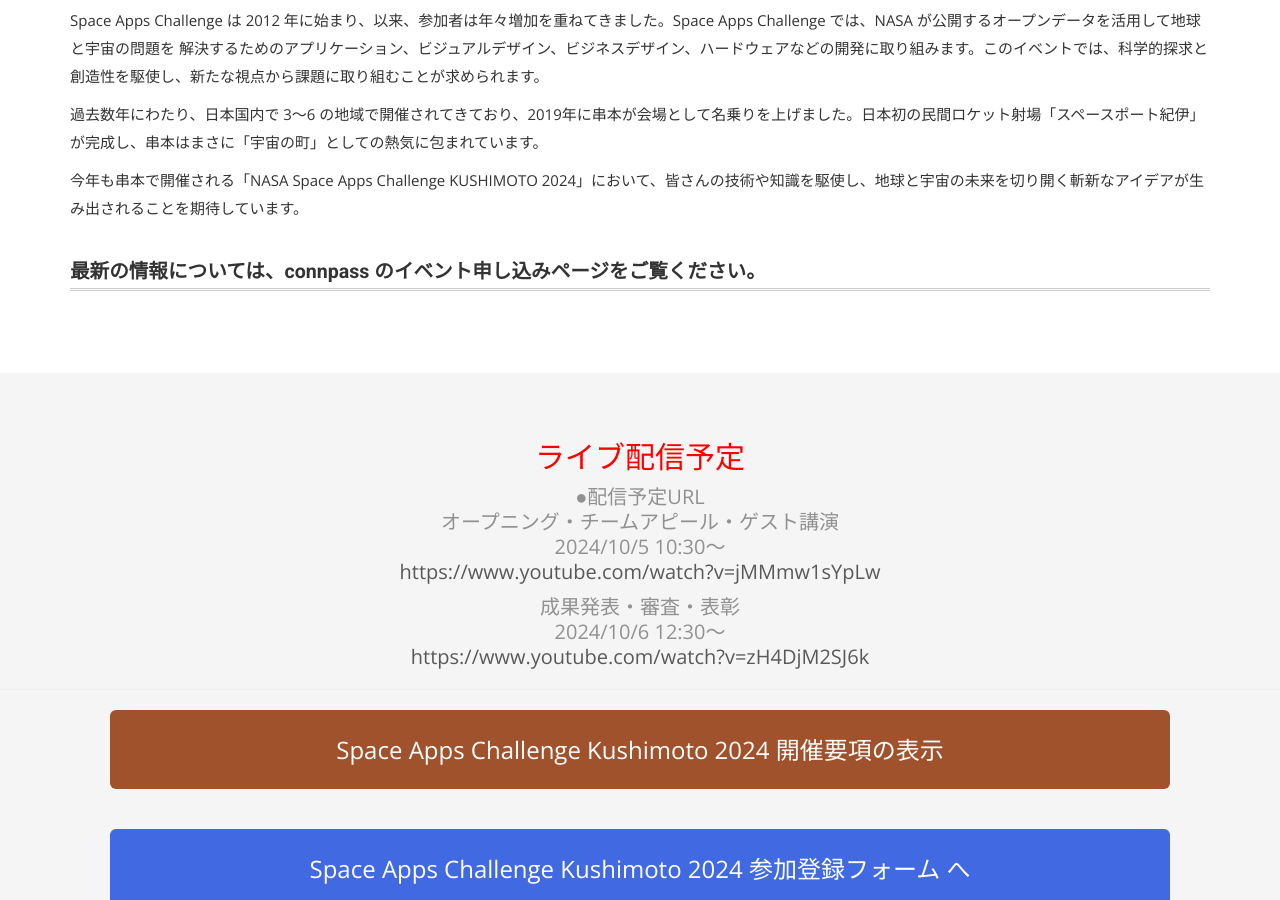
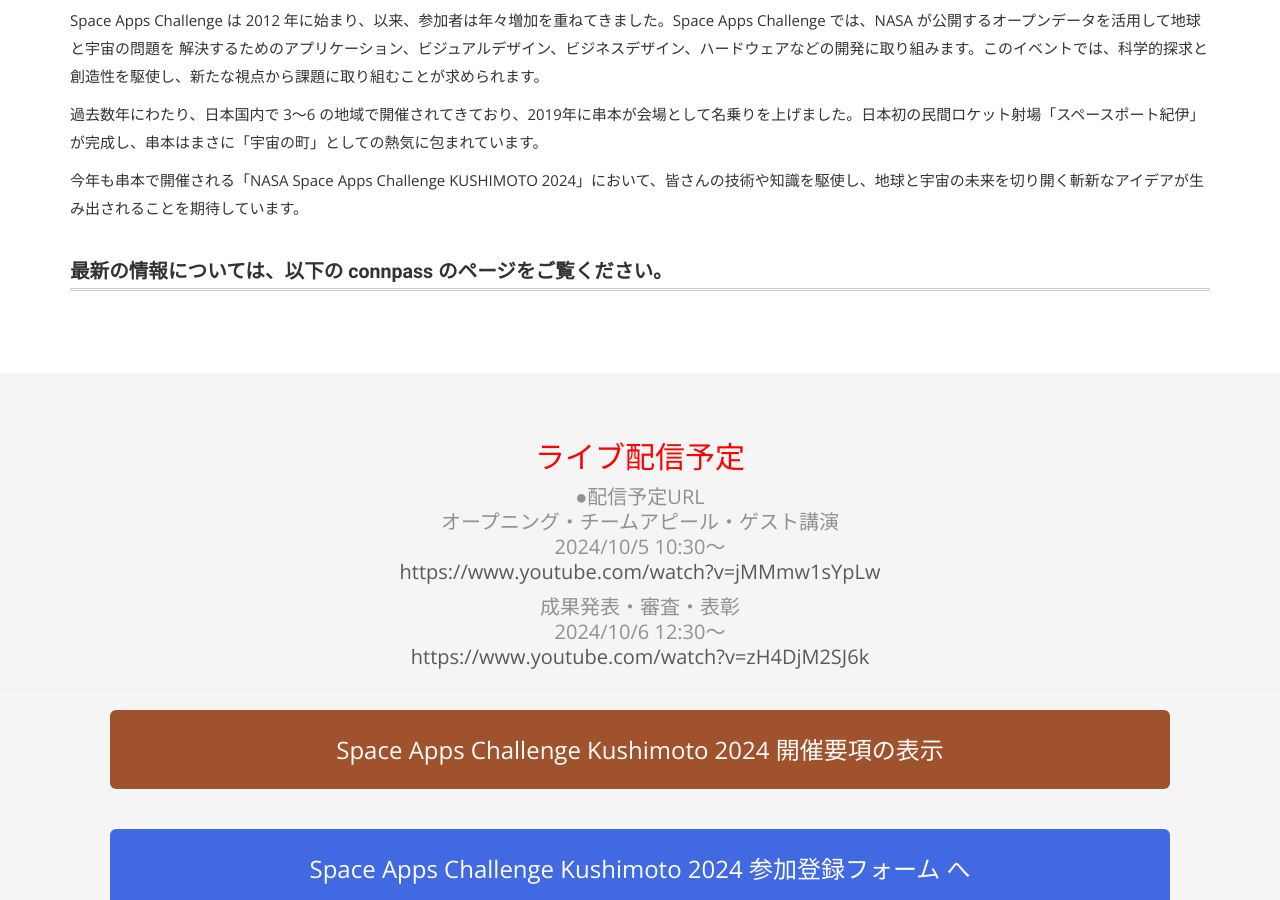
Before and after one commit to space-apps-kushimoto/space-apps-kushimoto.github.io, a Jekyll site: the page built from schedule.md, in a window 1280 px wide and 900 px high, scrolled down 741 px. Built offline with Jekyll 4.4.1, drawn with Linux system fonts in a browser that asks for light colours; nearby versions of some CDN libraries; some web fonts are replaced; a script that is not in the unit is left out.

Commit message:
Update schedule.md

```diff
--- a/schedule.md
+++ b/schedule.md
@@ -17,7 +17,7 @@
 
   <p></p>
   <p></p>
-<h2>最新の情報については、<!--a href="https://spaceappsjapan.connpass.com/event/259498/"-->connpass のイベント申し込みページをご覧ください。</h2>
+<h2>最新の情報については、以下の connpass のページをご覧ください。</h2>
 
 
 </div>
```
